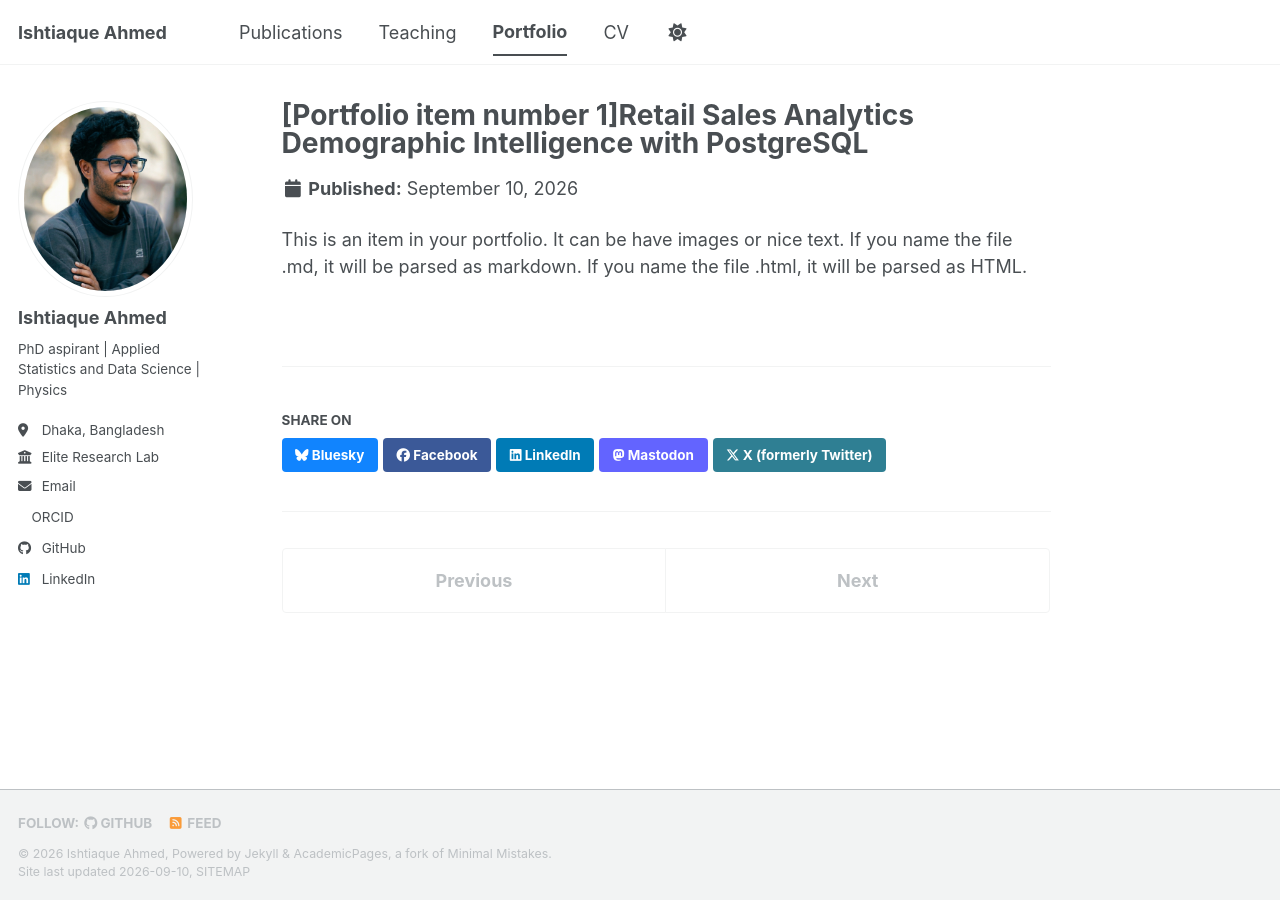
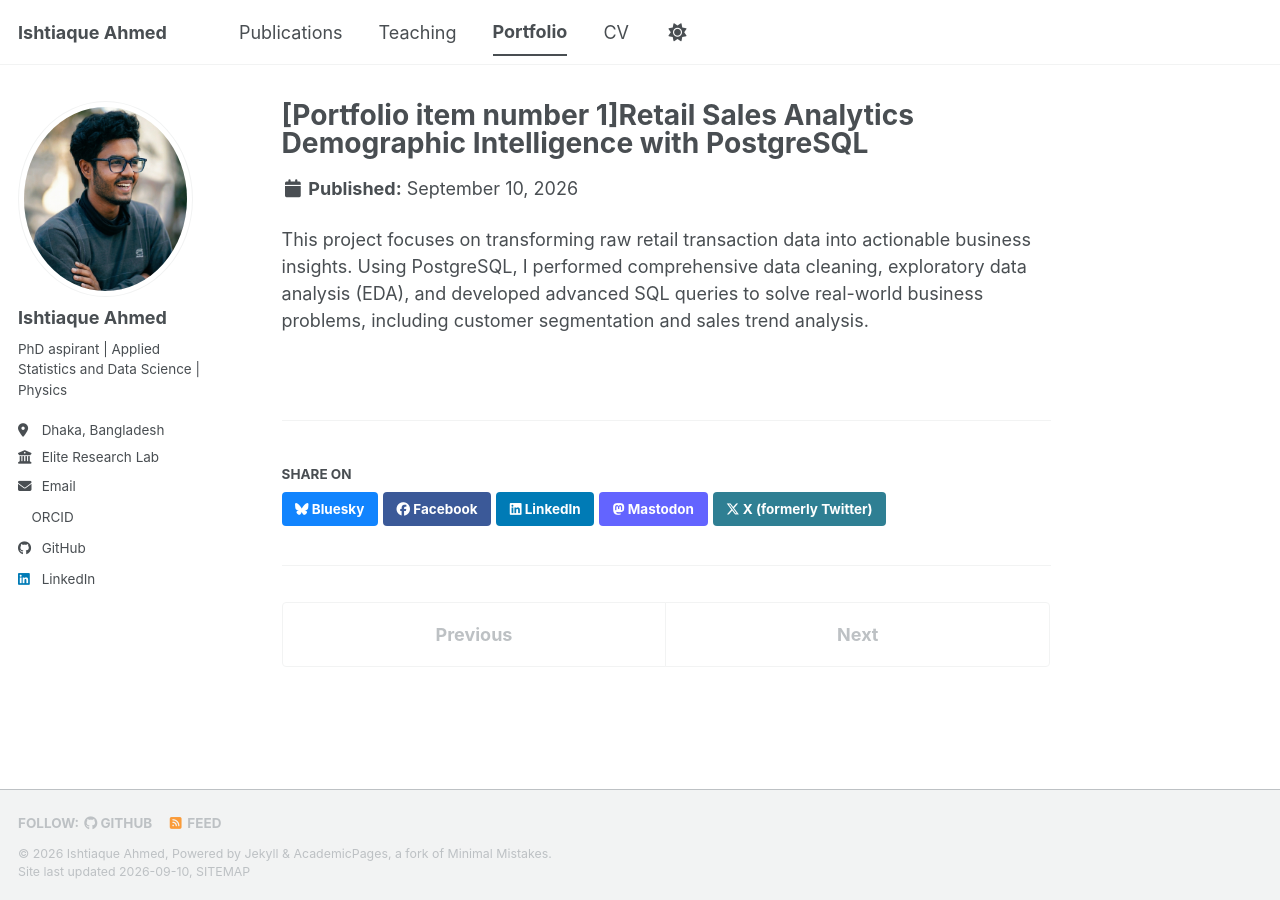
Before and after one commit to ishtia-que/ishtia-que.github.io, a Jekyll site: the page built from _portfolio/portfolio-1.md, in a window 1280 px wide. Built offline with Jekyll 4.4.1, drawn with Linux system fonts in a browser that asks for light colours; a style sheet for code colours, icons or effects is not loaded.

Commit message:
Update portfolio-1.md

```diff
--- a/_portfolio/portfolio-1.md
+++ b/_portfolio/portfolio-1.md
@@ -4,4 +4,4 @@ excerpt: "Short description of portfolio item number 1<br/><img src='/images/ite
 collection: portfolio
 ---
 
-This is an item in your portfolio. It can be have images or nice text. If you name the file .md, it will be parsed as markdown. If you name the file .html, it will be parsed as HTML.
+This project focuses on transforming raw retail transaction data into actionable business insights. Using PostgreSQL, I performed comprehensive data cleaning, exploratory data analysis (EDA), and developed advanced SQL queries to solve real-world business problems, including customer segmentation and sales trend analysis.
```
